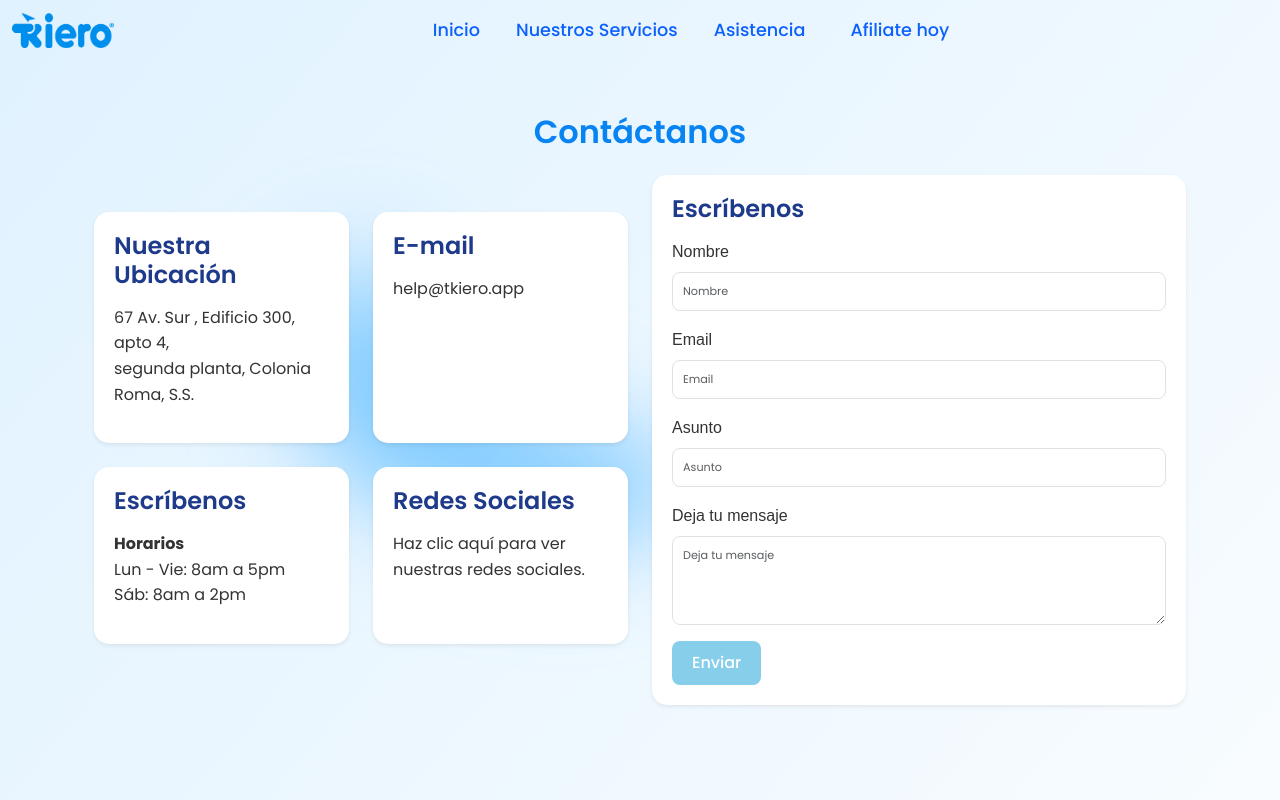
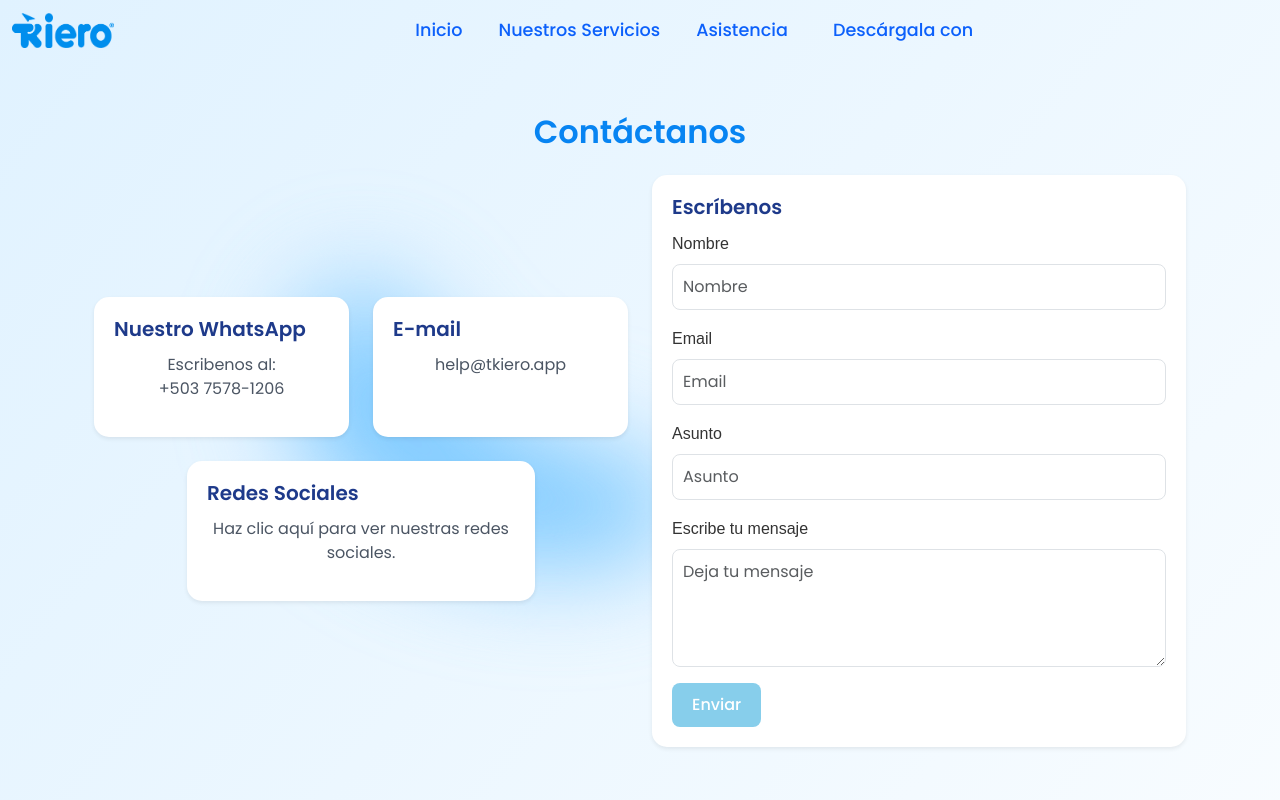
Before and after one commit to Esau-Torres/Tkieroapps, a React (Create React App) app: page /Tkieroapps/caracteristicas in a window 1280 px wide. Shown: the top 800 px of the page. Built offline with nearby package versions, Linux system fonts and the light colour scheme; a web font is replaced by a local one.

Commit message:
Actualización de la aplicación

```diff
--- a/public/index.html
+++ b/public/index.html
@@ -8,7 +8,7 @@
     <meta name="viewport" content="width=device-width, initial-scale=1" />
     <meta name="theme-color" content="#000000" />
     <meta name="description" content="Web site created using create-react-app"/>
-    <link rel="apple-touch-icon" href="%PUBLIC_URL%/logo192.png" />
+    <link rel="apple-touch-icon" href="%PUBLIC_URL%/favicon.ico" />
     <!--
       manifest.json provides metadata used when your web app is installed on a
       user's mobile device or desktop. See https://developers.google.com/web/fundamentals/web-app-manifest/
--- a/src/Estilos/AcercaDe.css
+++ b/src/Estilos/AcercaDe.css
@@ -169,7 +169,7 @@
 .card-text {
   font-family: 'Poppins', sans-serif;
   font-weight: 400;
-  font-size: 1rem;
+  font-size: 1.2rem;
   color: #555;
   line-height: 1.6;
 }
@@ -289,10 +289,10 @@
   padding-left: 20px;
 }
 
-.card-body2 li {
+.card-body2 li, .card-body2 p  {
   font-family: 'Poppins', sans-serif;
   font-weight: 400; /* Regular */
-  font-size: 1rem;
+  font-size: 1.2rem;
   color: #333;
   line-height: 1.6;
   margin-bottom: 10px;
@@ -311,6 +311,7 @@
   .card-body2 li {
     font-size: 0.9rem;
   }
+
 }
 
 @media (max-width: 767.98px) {
@@ -350,18 +351,19 @@
 
 .card-title5 {
   font-family: 'Poppins', sans-serif;
-  font-weight: 600; /* SemiBold */
-  font-size: 1.5rem;
+  font-weight: 600;
+  font-size: 1.25rem;
   color: #1E3A8A;
-  margin-bottom: 15px;
+  margin-bottom: 0.75rem;
 }
 
 .card-text5 {
   font-family: 'Poppins', sans-serif;
-  font-weight: 400; /* Regular */
+  font-weight: 400;
   font-size: 1rem;
-  color: #333;
-  line-height: 1.6;
+  color: #4B5563;
+  line-height: 1.5;
+  text-align: center;
 }
 
 /* Estilos para el formulario */
@@ -377,7 +379,7 @@
   padding: 10px;
   font-family: 'Poppins', sans-serif;
   font-weight: 400; /* Regular */
-  font-size: 0.7rem;
+  font-size: 1rem;
 }
 
 .btn-primary {
@@ -437,6 +439,7 @@
   font-weight: 600; /* SemiBold */
   font-size: 1.5rem;
 }
+
 
 /*Bloque tres servicios*/
 
@@ -549,15 +552,11 @@
 
 .info-headlineservices {
   color: var(--dark-text);
-  font-size: 1.8rem;
+  font-size: 1.5rem;
   line-height: 1.4;
   margin-bottom: 2rem;
   font-weight: 600;
-}
-
-.highlight-blueservices {
   color: var(--primary-blue);
-  font-weight: 700;
 }
 
 /* Pasos de instrucción */
--- a/src/Vistas/Caracteristicas.js
+++ b/src/Vistas/Caracteristicas.js
@@ -35,15 +35,16 @@ const Caracteristicas = () => {
                             {/* Fila 1: Nuestra Ubicación y E-mail */}
                             <div className="row">
                                 <div className="col-12 col-md-6 mb-4 ">
-                                    <div className="card h-100 shadow-sm card6 mx-auto">
-                                        <div className="card-body5 ">
-                                            <h3 className="card-title5">Nuestra Ubicación</h3>
-                                            <p className="card-text5">
-                                                67 Av. Sur , Edificio 300, apto 4,<br />
-                                                segunda planta, Colonia Roma, S.S.
-                                            </p>
+                                    <a href="https://wa.me/50375781206" target="_blank" rel="noopener noreferrer" className="text-decoration-none">
+                                        <div className="card h-100 shadow-sm card6 mx-auto" style={{ cursor: 'pointer' }}>
+                                            <div className="card-body5 ">
+                                                <h3 className="card-title5">Nuestro WhatsApp</h3>
+                                                <p className="card-text5">
+                                                    Escribenos al: <br/>+503 7578-1206
+                                                </p>
+                                            </div>
                                         </div>
-                                    </div>
+                                    </a>
                                 </div>
                                 <div className="col-12 col-md-6 mb-4 ">
                                     <div className="card h-100 shadow-sm card6 mx-auto">
@@ -58,20 +59,8 @@ const Caracteristicas = () => {
                             </div>
 
                             {/* Fila 2: Escríbenos y Redes Sociales */}
-                            <div className="row">
-                                <div className="col-12 col-md-6 mb-4">
-                                    <div className="card h-100 shadow-sm mx-auto card6">
-                                        <div className="card-body5">
-                                            <h3 className="card-title5">Escríbenos</h3>
-                                            <p className="card-text5">
-                                                <strong>Horarios</strong><br />
-                                                Lun - Vie: 8am a 5pm<br />
-                                                Sáb: 8am a 2pm
-                                            </p>
-                                        </div>
-                                    </div>
-                                </div>
-                                <div className="col-12 col-md-6 mb-4">
+                            <div className="row justify-content-center">
+                                <div className="col-12 col-md-8 mb-4">
                                     <div className="card h-100 shadow-sm card6 mx-auto" onClick={handleShowModal} style={{ cursor: 'pointer' }}>
                                         <div className="card-body5">
                                             <h3 className="card-title5">Redes Sociales</h3>
--- a/src/Vistas/inicio/Correo.js
+++ b/src/Vistas/inicio/Correo.js
@@ -38,18 +38,18 @@ const ContactForm = () => {
                     <form ref={form} onSubmit={sendEmail}>
                         <div className="mb-3">
                             <label htmlFor="nombre" className="form-label">Nombre</label>
-                            <input type="text" className="form-control" id="nombre" name='nombre' placeholder="Nombre" />
+                            <input type="text" className="form-control" id="nombre" name='nombre' placeholder="Nombre" required />
                         </div>
                         <div className="mb-3">
                             <label htmlFor="correo" className="form-label">Email</label>
-                            <input type="email" className="form-control" id="correo" name="correo" placeholder="Email" />
+                            <input type="email" className="form-control" id="correo" name="correo" placeholder="Email" required />
                         </div>
                         <div className="mb-3">
                             <label htmlFor="asunto" className="form-label">Asunto</label>
-                            <input type="text" className="form-control" id="asunto" name='asunto' placeholder="Asunto" />
+                            <input type="text" className="form-control" id="asunto" name='asunto' placeholder="Asunto" required/>
                         </div>
                         <div className="mb-3">
-                            <label htmlFor="mensaje" className="form-label">Deja tu mensaje</label>
+                            <label htmlFor="mensaje" className="form-label">Escribe tu mensaje</label>
                             <textarea className="form-control" id="mensaje" name='mensaje' rows="4" placeholder="Deja tu mensaje"></textarea>
                         </div>
                         <button type="submit" className="btn btn-primary">Enviar</button>
--- a/src/componentes/Header.js
+++ b/src/componentes/Header.js
@@ -48,10 +48,18 @@ const Header = () => {
                             <li className="nav-item">
                                 <select
                                     className="form-select nav-link bg-transparent border-0"
-                                    onChange={(e) => window.location.href = e.target.value}>
-                                    <option selected value="">&#160; Afiliate hoy &#160;</option>
-                                    <option value="https://play.google.com/store/apps/details?id=app.tkiero">&#160; Google Play &#160;</option>
-                                    <option value="https://apps.apple.com/sv/app/tkiero-app/id6446649743?l=en-GB&platform=iphone">&#160; Apple Store &#160;</option>
+                                    name='seleccion-encabezado'
+                                    id='seleccion-encabezado'
+                                    defaultValue=""
+                                    onChange={(e) => {
+                                        if (e.target.value) {
+                                            window.location.href = e.target.value;
+                                        }
+                                    }}
+                                >
+                                    <option className='nav-link' value="">&#160; Descárgala con &#160;</option>
+                                    <option className='nav-link' value="https://play.google.com/store/apps/details?id=app.tkiero">&#160; Google Play &#160;</option>
+                                    <option className='nav-link' value="https://apps.apple.com/sv/app/tkiero-app/id6446649743?l=en-GB&platform=iphone">&#160; Apple Store &#160;</option>
                                 </select>
                             </li>
 
@@ -62,7 +70,7 @@ const Header = () => {
                     <div className={`menu-overlay ${isMenuOpen ? "active" : ""}`} onClick={closeMenu}></div>
                     <div className={`menu-circle ${isMenuOpen ? "expand" : ""}`}>
 
-                        <ul className="navbar-nav">
+                        <ul className="navbar-nav text-center">
                             <li className="nav-item text-center">
                                 <button className="close-menu-btn" onClick={closeMenu}>
                                     &times;
@@ -85,12 +93,12 @@ const Header = () => {
                             </li>
                             <li className="nav-item">
                                 <Link className="nav-link" to="https://play.google.com/store/apps/details?id=app.tkiero" onClick={closeMenu}>
-                                    Afiliate hoy con android
+                                    Descargala ya con android
                                 </Link>
                             </li>
                             <li className="nav-item">
                                 <Link className="nav-link" to="https://apps.apple.com/sv/app/tkiero-app/id6446649743?l=en-GB&platform=iphone" onClick={closeMenu}>
-                                    Afiliate hoy con apple
+                                    Descargala ya con apple
                                 </Link>
                             </li>
                         </ul>
```
Also changed, not shown: src/Vistas/Contacto.js (+4 -5 lines), src/componentes/Footer.js (+4 -4 lines), public/manifest.json, src/img/Services9.png.
